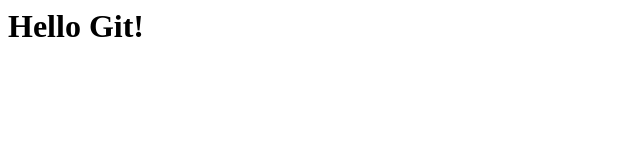
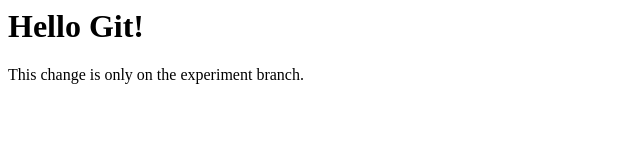
Before and after one commit to vladimirdabicwebdesign/my-first-website-git, a plain HTML site: page index.html in a window 1280 px wide. Shown: the whole page, without its empty margins (0-640 px from the left). Drawn offline with Linux system fonts and the light colour scheme.

Commit message:
Add experiment specific paragraph

```diff
--- a/index.html
+++ b/index.html
@@ -1 +1,3 @@
 <h1>Hello Git!</h1>
+
+<p>This change is only on the experiment branch.</p>
```
